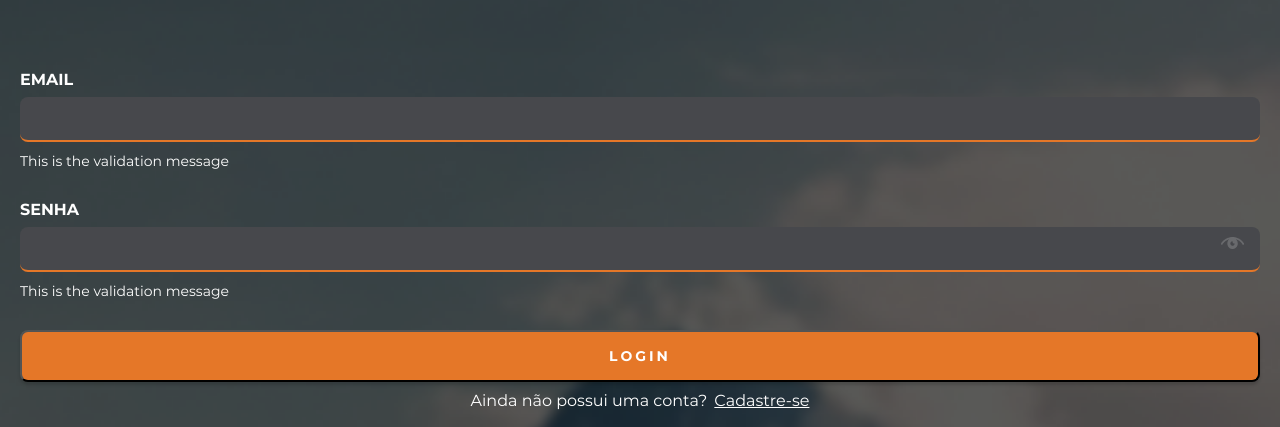
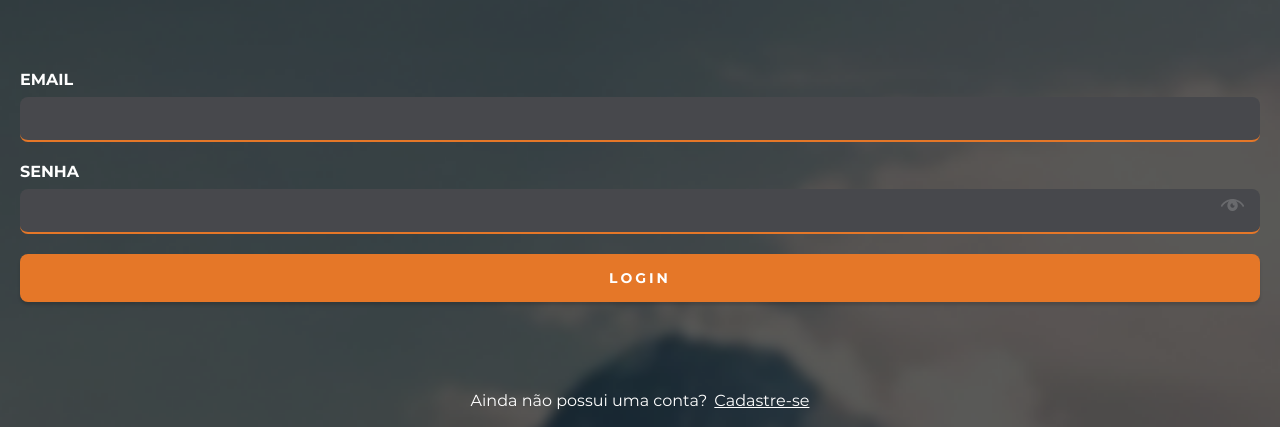
Before and after one commit to YukiFinamore/tribes-app, a React (Create React App) app: page / in a window 1280 px wide. Shown: the part 370-797 px from the top of the page. Built offline with nearby package versions, Linux system fonts and the light colour scheme.

Commit message:
Update Login Screen

```diff
--- a/src/components/Button/styles.js
+++ b/src/components/Button/styles.js
@@ -16,5 +16,6 @@ export const Container = styled.button`
   text-transform: uppercase;
   letter-spacing: 3px;
   border-radius: 8px;
+  border: none;
   padding: 15px 0;
 `
--- a/src/pages/Login/formStyle.js
+++ b/src/pages/Login/formStyle.js
@@ -5,6 +5,10 @@ export const FormContainer = styled.div`
   @media only screen and (min-device-width: 320px) and (max-device-width: 1024px) {
     display: block;
     padding: 0 20px;
+
+    a {
+      text-decoration: none;
+    }
   }
 `;
 
@@ -58,12 +62,3 @@ export const PasswordInput = styled(Input).attrs(props => ({
 
   padding-right: 60px;
 `;
-
-export const Message = styled.label`
-  @media only screen and (min-device-width: 320px) and (max-device-width: 1024px) {
-    padding: 10px 0;
-    color: ${variables.fontWhite};
-    display: block;
-    font-size: 14px;
-  }
-`;
--- a/src/pages/Login/index.js
+++ b/src/pages/Login/index.js
@@ -1,6 +1,7 @@
 import React, { Component } from 'react'
-import { FormContainer, FormGroup, Label, Input, PasswordInputContainer, PasswordInput, Message } from "./formStyle";
+import { FormContainer, FormGroup, Label, Input, PasswordInputContainer, PasswordInput } from "./formStyle";
 import Button from "../../components/Button";
+import { Link } from "react-router-dom";
 import { LoginBg } from '../../styles/background'
 import { LogoContainer, FooterText } from './styles'
 import logo from '../../assets/images/logo.png'
@@ -11,7 +12,6 @@ const Form = () => (
     <FormGroup>
       <Label htmlFor="label">Email</Label>
       <Input id="label" />
-      <Message>This is the validation message</Message>
     </FormGroup>
 
     <FormGroup>
@@ -20,13 +20,13 @@ const Form = () => (
     	  <PasswordInput/>
     		<img src={eyeIcon}></img>
       </PasswordInputContainer>
-
-      <Message>This is the validation message</Message>
     </FormGroup>
 
-    <Button>
-    	Login
-    </Button>
+    <Link to="/profile">
+      <Button>
+        Login
+      </Button>
+    </Link>
   </FormContainer>
 );
 
```
